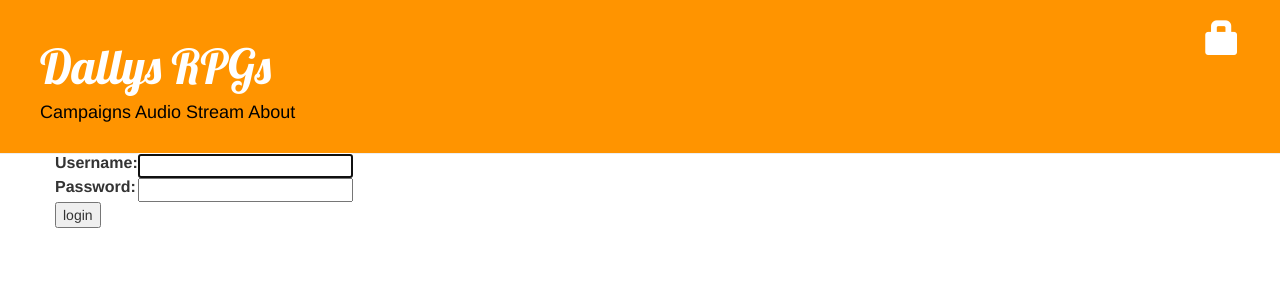
After one commit to eyefox47/dally-stats, a Django app: page /accounts/login/?next=/pokemon/new/ in a window 1280 px wide. The commit adds this page. Shown: the top 300 px of the page. Run offline with Django 3.2, Linux system fonts and the light colour scheme; some libraries are stand-ins or nearby versions.

Commit message:
added edit form for pokemon and authentication

```diff
--- a/dally_stats/settings.py
+++ b/dally_stats/settings.py
@@ -127,3 +127,5 @@ STATIC_ROOT = os.path.join(BASE_DIR, 'static')
 
 MEDIA_URL = '/media/'
 MEDIA_ROOT = os.path.join(BASE_DIR, 'media')
+
+LOGIN_REDIRECT_URL = '/'
--- a/stally/static/css/stally.css
+++ b/stally/static/css/stally.css
@@ -95,3 +95,16 @@ h1, h2 {
     font-size: 26pt;
     margin-right: 20px;
 }
+
+div#navigation h4 a , div#navigation h4 a:hover, div#navigation h4 a:visited{
+  color: #000000;
+}
+
+.add-content-button {
+  float: right;
+  margin-right: 8px;
+}
+
+.post-form textarea, .post-form input, .post-form select {
+    width: 100%;
+}
--- /dev/null
+++ b/stally/templates/registration/login.html
@@ -0,0 +1,26 @@
+{% extends "stally/base.html" %}
+
+{% block content %}
+
+{% if form.errors %}
+<p>Your username and password didn't match. Please try again.</p>
+{% endif %}
+
+<form method="post" action="{% url 'login' %}">
+{% csrf_token %}
+<table>
+<tr>
+    <td>{{ form.username.label_tag }}</td>
+    <td>{{ form.username }}</td>
+</tr>
+<tr>
+    <td>{{ form.password.label_tag }}</td>
+    <td>{{ form.password }}</td>
+</tr>
+</table>
+
+<input type="submit" value="login" />
+<input type="hidden" name="next" value="{{ next }}" />
+</form>
+
+{% endblock %}
--- a/stally/templates/stally/_pokemon_attributes.html
+++ b/stally/templates/stally/_pokemon_attributes.html
@@ -14,3 +14,6 @@
 {% if pokemon.description %}
   <p><b>Description:</b> {{ pokemon.description|linebreaksbr }}</p>
 {% endif %}
+{% if user.is_authenticated %}
+  <a class="btn btn-default" href="{% url 'pokemon_edit' pk=pokemon.pk %}"><span class="glyphicon glyphicon-pencil"></span></a>
+{% endif %}
--- a/stally/templates/stally/base.html
+++ b/stally/templates/stally/base.html
@@ -14,6 +14,12 @@
   </head>
   <body>
     <div class="page-header">
+      {% if user.is_authenticated %}
+        <p class="add-content-button">Hello {{ user.username }}<small>(<a href="{% url 'logout' %}">Log out</a>)</small></p>
+        <a href="{% url 'pokemon_new' %}" class="add-content-button">Add Pokemon</a>
+      {% else %}
+        <a href="{% url 'login' %}" class="top-menu"><span class="glyphicon glyphicon-lock"></span></a>
+      {% endif %}
       <h1><a href="/">Dallys RPGs</a></h1>
       <div id="navigation">
         <h4>
--- a/stally/urls.py
+++ b/stally/urls.py
@@ -1,6 +1,7 @@
 from django.conf.urls import url
 from django.conf import settings
 from django.conf.urls.static import static
+from django.contrib.auth import views as django_views
 from . import views
 
 urlpatterns = [
@@ -12,6 +13,10 @@ urlpatterns = [
     url(r'^campaign/(?P<pk>\d+)/pokemon/$', views.campaign_pokemon_list, name='campaign_pokemon_list'),
     url(r'^campaign/(?P<pk>\d+)/npcs/$', views.campaign_npc_list, name='campaign_npc_list'),
     url(r'^pokemon/(?P<pk>\d+)/$', views.pokemon_detail, name='pokemon_detail'),
+    url(r'^pokemon/new/$', views.pokemon_new, name='pokemon_new'),
+    url(r'^pokemon/(?P<pk>\d+)/edit/$', views.pokemon_edit, name='pokemon_edit'),
     url(r'^players/(?P<pk>\d+)/$', views.player_detail, name='player_detail'),
     url(r'^about/$', views.about, name='about'),
+    url(r'^accounts/login/$', django_views.login, name='login'),
+    url(r'^accounts/logout/$', django_views.logout, name='logout', kwargs={'next_page': '/'}),
 ] + static(settings.MEDIA_URL, document_root=settings.MEDIA_ROOT)
```
Also changed, not shown: stally/forms.py (added, +9 -0 lines), stally/templates/stally/pokemon_edit.html (added, +9 -0 lines), stally/views.py (+30 -1 lines).
